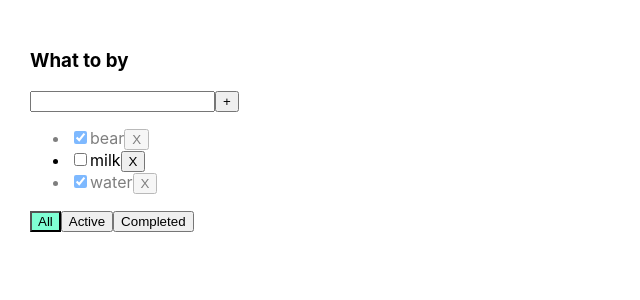
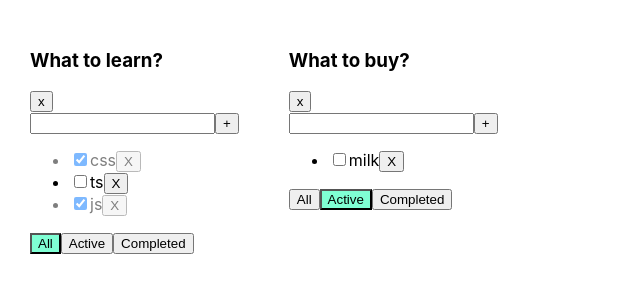
Before and after one commit to US-IGOR/todoist, a React (Create React App) app: page / in a window 1280 px wide. Shown: the top 300 px of the page, without its empty margins (0-640 px from the left). Built offline with nearby package versions, Linux system fonts and the light colour scheme.

Commit message:
5.-add:manyTodolists.-refactor:filter,remove

```diff
--- a/src/App.tsx
+++ b/src/App.tsx
@@ -1,61 +1,107 @@
 import React, {useState} from 'react';
 import './App.css';
 import {v1} from "uuid";
-import {Todolist} from "./Todolist";
+import {ArrayDataType, Todolist} from "./Todolist";
 
 function App() {
-    console.log('git')
-    let [task, setTask] = useState([
+
+    type todolistsType = {
+        id: string,
+        title: string,
+        filter: string
+    }
+
+    let todolistID_1 = v1()
+    let todolistID_2 = v1()
+
+
+    let [todolists, setTodolists] = useState<Array<todolistsType>>([
+        {id: todolistID_1, title: 'What to learn?', filter: 'all'},
+        {id: todolistID_2, title: 'What to buy?', filter: 'active'}
+    ])
+
+
+    let [taskObj, setTask] = useState(
+        {
+            [todolistID_1]: [
+                {id: v1(), tasks: 'css', isDone: true},
+                {id: v1(), tasks: 'ts', isDone: false},
+                {id: v1(), tasks: 'js', isDone: true}
+            ],
+            [todolistID_2]: [
                 {id: v1(), tasks: 'bear', isDone: true},
                 {id: v1(), tasks: 'milk', isDone: false},
                 {id: v1(), tasks: 'water', isDone: true}
-    ]);
+            ]
+        });
 
-    function addNewTask(titleTodolist: string) {
+    function addNewTask(titleTodolist: string,todoID:string) {
+        let t=taskObj[todoID]
         let newTask = {id: v1(), tasks: titleTodolist, isDone: true}
-        let newArrayTasks = [newTask, ...task]
-        setTask(newArrayTasks)
-    }
-    function remove(x: string) {
-        let delTask = task.filter(f => f.id != x);
-        setTask(delTask)
-    }
-    function changeStatus(id: string, isDone: boolean) {
-
-        let findTaskStatus = task.find(f => f.id === id)
-        if (findTaskStatus) {
-            findTaskStatus.isDone = isDone;}
-            setTask([...task]);
+        let newArrayTasks = [newTask, ...t];
+        taskObj[todoID]=newArrayTasks
+        setTask({...taskObj})
     }
 
-        let [filter, setFilter] = useState<'all' | 'active' | 'completed'>('all')
-        let filteredTodolist = task;
-        if (filter === 'active') {
-            filteredTodolist = task.filter(f => f.isDone === false);
-        }
-        if (filter === 'completed') {
-            filteredTodolist = task.filter(f => f.isDone === true);
+    function remove(taskID: string,todoID:string) {
+        let t=taskObj[todoID]
+        let delTask = t.filter(f => f.id != taskID);
+        taskObj[todoID]=delTask
+        setTask( {... taskObj})
     }
 
-        const changeFilter = (value: 'all' | 'active' | 'completed') => {
-            return (
-                setFilter(value)
-            )
+    function changeStatus(id: string, isDone: boolean,todoID:string) {
+        let t=taskObj[todoID]
+        let findTaskStatus = t.find(f => f.id === id)
+        if (findTaskStatus) {
+            findTaskStatus.isDone = isDone;
+        }
+        setTask({...taskObj});
     }
 
+    /* let [filter, setFilter] = useState<'all' | 'active' | 'completed'>('all')*/
 
+
+    const changeFilter = (value: 'all' | 'active' | 'completed', id: string) => {
+
+        let todo = todolists.find(tl => tl.id === id)
+        if (todo) {
+            todo.filter = value;
+        }
+        setTodolists([...todolists])
+
+    }
+
+    const deleteTodolist=(todoID:string)=>{
+        let actualTodoLists=todolists.filter(f=> f.id !==todoID)
+        setTodolists(actualTodoLists)
+    }
 
     return (
         <div className="App">
-                <Todolist title={'What to by'}
+            {
+                todolists.map((m) => {
+
+                    let filteredTodolist = taskObj[m.id];
+                    if (m.filter === 'active') {
+                        filteredTodolist = filteredTodolist.filter(f => !f.isDone);
+                    }
+                    if (m.filter === 'completed') {
+                        filteredTodolist = filteredTodolist.filter(f => f.isDone);
+                    }
+                    return <Todolist title={m.title}
+                                     key={m.id}
                                      data={filteredTodolist}
                                      remove={remove}
                                      changeFilter={changeFilter}
                                      addNewTask={addNewTask}
                                      changeStatus={changeStatus}
-                          filter={filter}
+                                     filter={m.filter}
+                                     id={m.id}
+                                     deleteTodolist={deleteTodolist}
                     />
-
+                })
+            }
 
         </div>
     );
--- a/src/Todolist.tsx
+++ b/src/Todolist.tsx
@@ -2,15 +2,17 @@ import React, {ChangeEvent, useState} from "react";
 
 type TodolistProrsType = {
     title: string,
-    remove: (x: string) => void,
-    changeFilter: (value: 'all' | 'active' | 'completed') => void,
+    remove: (x: string,todoID:string) => void,
+    changeFilter: (value: 'all' | 'active' | 'completed',id:string) => void,
     data: Array<ArrayDataType>
-    addNewTask: (titleTodolist: string) => void
-    changeStatus: (id: string, isDone: boolean) => void
+    addNewTask: (titleTodolist: string,todoID:string) => void
+    changeStatus: (id: string, isDone: boolean,todoID:string) => void
     filter:string
+    id:string
+    deleteTodolist:(todoID:string)=>void
 }
 
-type ArrayDataType = {
+export type ArrayDataType = {
     id: string;
     tasks: string
     isDone: boolean
@@ -24,7 +26,7 @@ export const Todolist = (props: TodolistProrsType) => {
 
     const addNewTaskHandler = () => {
         if (titleTodolist.trim() !== '') {
-            props.addNewTask(titleTodolist.trim())
+            props.addNewTask(titleTodolist.trim(),props.id)
             setTitleTodolist('')
         } else setError('Error/ошибка')
     }
@@ -42,20 +44,23 @@ export const Todolist = (props: TodolistProrsType) => {
         setTitleTodolist(e.currentTarget.value)
     }
     const onAllClickHandler = () => {
-        props.changeFilter('all')
+        props.changeFilter('all',props.id)
     }
     const onActiveClickHandler = () => {
-        props.changeFilter('active')
+        props.changeFilter('active',props.id)
     }
     const onCompletedClickHandler = () => {
-        props.changeFilter('completed')
+        props.changeFilter('completed',props.id)
     }
 
+    const onRemoveTodoListHandler = ()=> {
+        props.deleteTodolist(props.id)
+    }
 
     return (
 
         <div>
-            <h3>{props.title}</h3>
+            <div><h3>{props.title}</h3>            <button onClick={onRemoveTodoListHandler}>x</button></div>
             <div>
                 <input value={titleTodolist}
                        onChange={addNewTaskOnChangeHandler}
@@ -69,12 +74,12 @@ export const Todolist = (props: TodolistProrsType) => {
                     props.data.map(m => {
 
                         const onCheckBoxHandler = (e: ChangeEvent<HTMLInputElement>) => {
-                            props.changeStatus(m.id, e.currentTarget.checked)
+                            props.changeStatus(m.id, e.currentTarget.checked,props.id)
                         }
 
 
                         const onClickRemoveHandler = () => {
-                            props.remove(m.id)
+                            props.remove(m.id,props.id)
                         }
                         return <li key={m.id} className={m.isDone ? 'is-done' : ''}>
                             <input type="checkbox" checked={m.isDone} onChange={onCheckBoxHandler}/>
```
Lines whose indentation alone changed are shown as unchanged.
